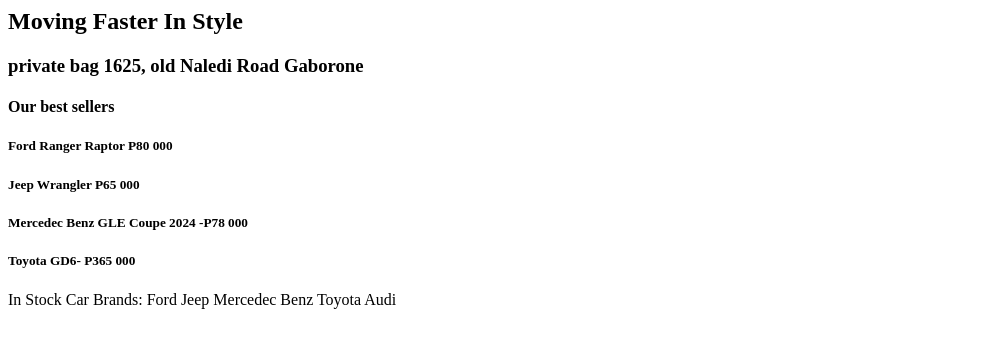
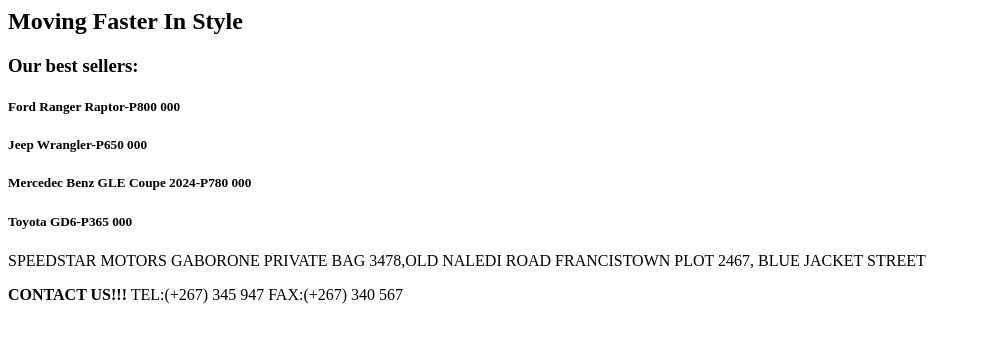
Before and after one commit to bida24-143/Speedstarmotors, a plain HTML site: page index.html in a window 1280 px wide. Shown: the whole page, without its empty margins (0-981 px from the left). Drawn offline with Linux system fonts and the light colour scheme.

Commit message:
Update index.html

```diff
--- a/index.html
+++ b/index.html
@@ -1,20 +1,22 @@
 <html>
 <head>
-<title>SpeedStar Motors</title>
+<title><centre>SpeedStar Motors</centre></title>
 </head>
 <body>
-<h2>Moving Faster In Style</h2>
-<h3> private bag 1625, old Naledi Road Gaborone</h3>
-  <h4>Our best sellers</h4>
-  <h5>Ford Ranger Raptor P80 000</h5>
-  <h5>Jeep Wrangler P65 000</h5>
-  <h5>Mercedec Benz GLE Coupe 2024 -P78 000</h5>
-  <h5>Toyota GD6- P365 000</h5>
-<p>In Stock Car Brands:
-Ford
-Jeep
-Mercedec Benz
-Toyota
-Audi
+<h2><centre>Moving Faster In Style</centre></h2>
+  <h3>Our best sellers:</h3>
+  <h5>Ford Ranger Raptor-P800 000</h5>
+  <h5>Jeep Wrangler-P650 000</h5>
+  <h5>Mercedec Benz GLE Coupe 2024-P780 000</h5>
+  <h5>Toyota GD6-P365 000</h5>
+  <p>SPEEDSTAR MOTORS
+    GABORONE
+    PRIVATE BAG 3478,OLD NALEDI ROAD
+
+    FRANCISTOWN
+    PLOT 2467, BLUE JACKET STREET
+<p><b>CONTACT US!!!</b>
+  TEL:(+267) 345 947
+  FAX:(+267) 340 567
 </P>
 </html>
```
